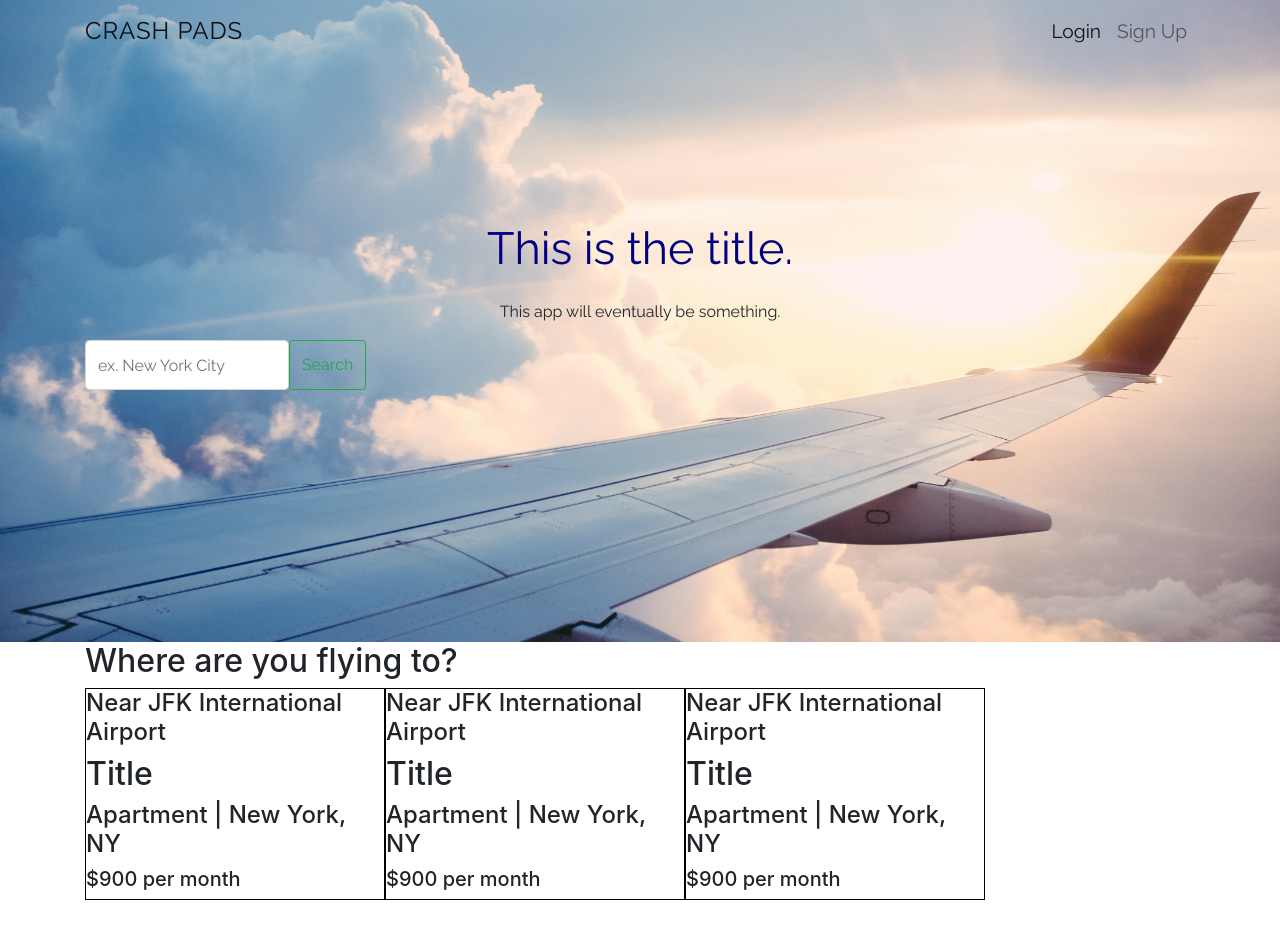
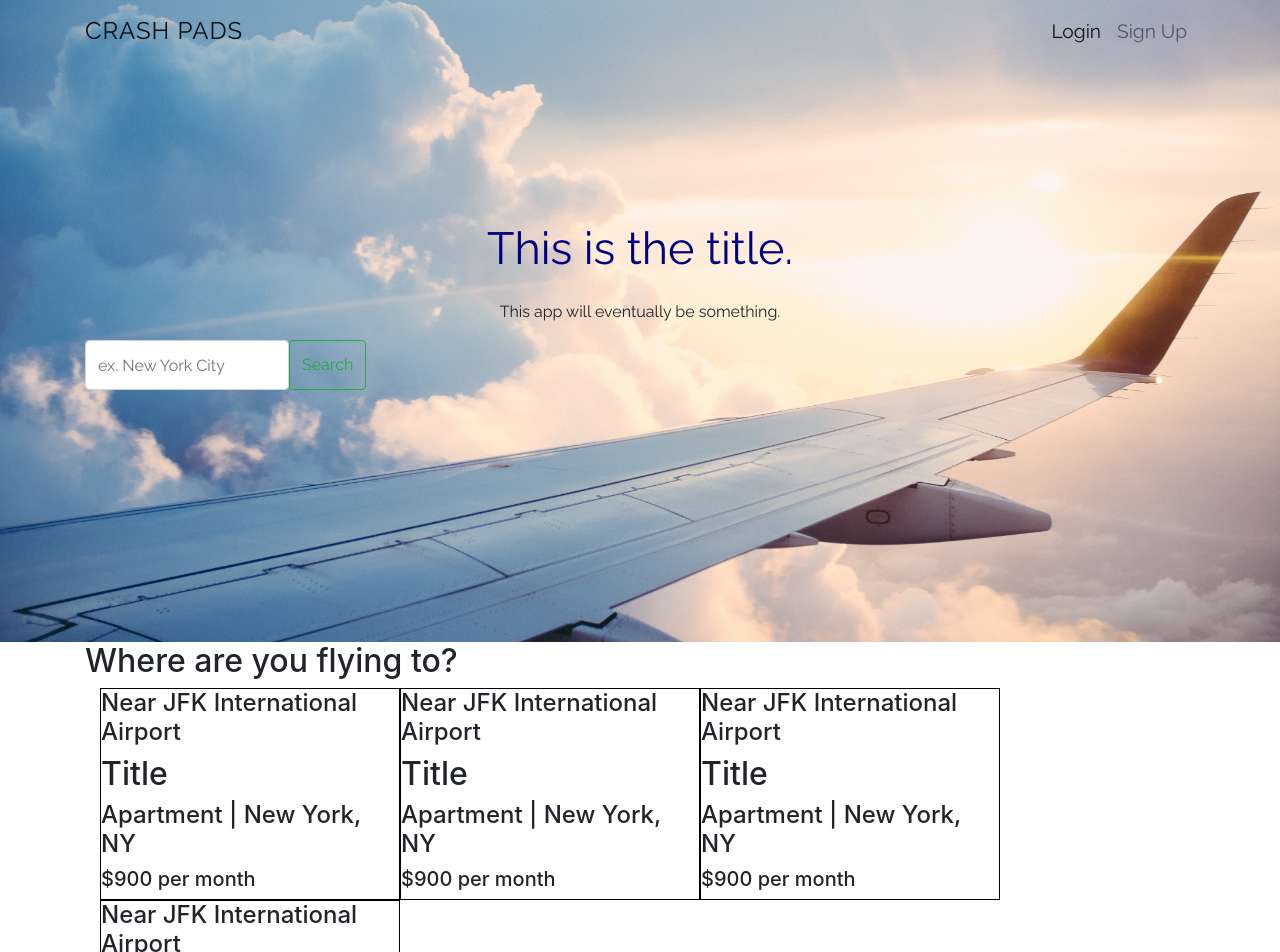
Before and after one commit to cevazquez/crash-pads-app, a React (Create React App) app: page / in a window 1280 px wide. Shown: the top 952 px of the page. Before the commit the page ends 900 px from the top, so only its background shows below. Built offline with nearby package versions, Linux system fonts and the light colour scheme.

Commit message:
Add routing and Pad Detail component

```diff
--- a/package.json
+++ b/package.json
@@ -8,6 +8,7 @@
     "popper.js": "^1.14.7",
     "react": "^16.8.4",
     "react-dom": "^16.8.4",
+    "react-router-dom": "^5.0.0",
     "react-scripts": "2.1.8"
   },
   "scripts": {
--- a/src/App.js
+++ b/src/App.js
@@ -1,22 +1,27 @@
 import React, { Component } from 'react';
+import { BrowserRouter, Route } from 'react-router-dom';
 
 import { BannerInfo } from './shared/Header/BannerInfo';
 import { Nav } from './shared/Header/Nav';
 
 import { PadList } from './components/PadSection/PadList';
+import { PadDetail } from './components/PadDetail';
 
 import './App.css';
 
 class App extends Component {
   render() {
     return (
-      <div className="App">
-        <div className="homeBanner">
-          <Nav />
-          <BannerInfo />
+      <BrowserRouter>
+        <div className="App">
+          <div className="homeBanner">
+            <Nav />
+            <BannerInfo />
+          </div>
+          <Route exact path="/" component={PadList} />
+          <Route exact path="/test" component={PadDetail} />
         </div>
-        <PadList />
-      </div>
+      </BrowserRouter>
     );
   }
 }
--- /dev/null
+++ b/src/components/PadDetail/index.js
@@ -0,0 +1,7 @@
+import React, { Component } from 'react';
+
+export class PadDetail extends React.Component {
+    render() {
+        return <div className="container">I am detail component</div>
+    }
+}
--- a/src/components/PadSection/PadList.js
+++ b/src/components/PadSection/PadList.js
@@ -1,28 +1,76 @@
-import React, { Component } from 'react';
-import { PadCard } from './PadCard';
+import React, { Component } from "react";
+import { PadCard } from "./PadCard";
 
 export class PadList extends React.Component {
     constructor() {
         super();
         this.state = {
-            pads: [1,2,3]
-        }
+            pads: [
+                {
+                    id: "1",
+                    title: "Downtown Apartment",
+                    city: "New York",
+                    airport: "JFK Airport",
+                    category: "apartment",
+                    beds: 3,
+                    description: "Very nice apartment",
+                    monthlyRate: 700,
+                    shared: false,
+                    createdAt: "24/12/2017"
+                },
+                {
+                    id: "2",
+                    title: "Brooklyn Apartment",
+                    city: "Brooklyn",
+                    airport: "LaGuardia Airport",
+                    category: "apartment",
+                    beds: 7,
+                    description: "Apartment in Brooklyn",
+                    monthlyRate: 600,
+                    shared: false,
+                    createdAt: "24/10/2017"
+                },
+                {
+                    id: "3",
+                    title: "House in Denver",
+                    city: "Denver",
+                    airport: "DIA",
+                    category: "house",
+                    beds: 4,
+                    description: "House close to Denver airport",
+                    monthlyRate: 750,
+                    shared: false,
+                    createdAt: "24/09/2017"
+                },
+                {
+                    id: "4",
+                    title: "Los Angeles apartment",
+                    city: "Los Angeles, California",
+                    airport: "LA Airport",
+                    category: "apartment",
+                    beds: 9,
+                    description: "An apartment in Los Angeles",
+                    monthlyRate: 600,
+                    shared: false,
+                    createdAt: "24/01/2017"
+                }
+            ]
+        };
     }
 
     renderPads = () => {
         return this.state.pads.map((pad, index) => {
-            return <PadCard key={index} />
-        })
-    }
+            console.log(pad);
+            return <PadCard key={index} />;
+        });
+    };
 
     render() {
         return (
             <div className="container">
                 <h2>Where are you flying to?</h2>
-                <div>
-                    {this.renderPads()}
-                </div>
+                <div className="container">{this.renderPads()}</div>
             </div>
-        )
+        );
     }
 }
```
Also changed, not shown: 1 other file (tests, documents, lock files or other folders).
